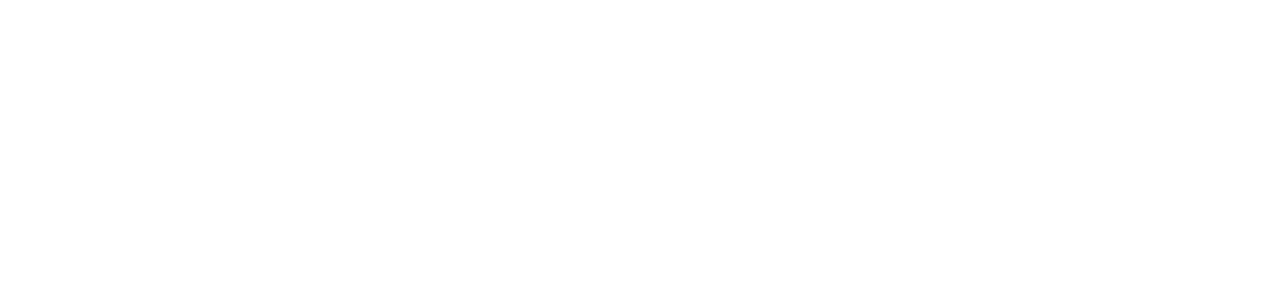
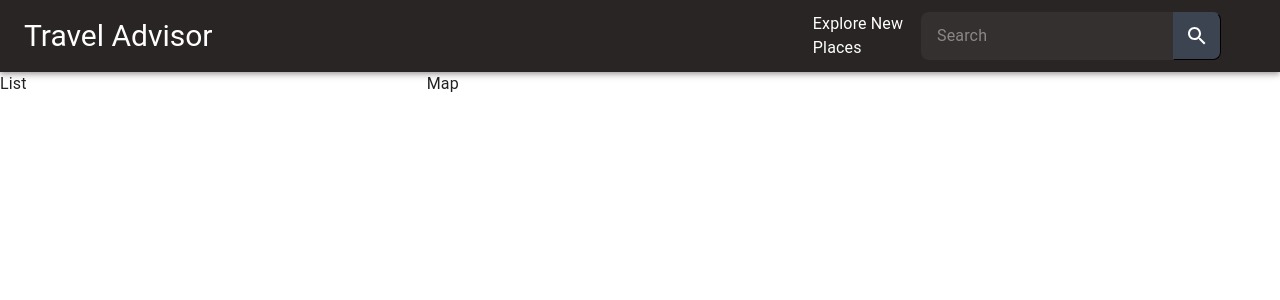
Before and after one commit to sumedhiscoding/Sober-Drunks, a React (Vite) app in the folder Travel Advisor/: page / in a window 1280 px wide. Shown: the top 300 px of the page. Built offline with nearby package versions, Linux system fonts and the light colour scheme.

Commit message:
navbar created

```diff
--- a/Travel Advisor/package.json
+++ b/Travel Advisor/package.json
@@ -11,6 +11,7 @@
   "dependencies": {
     "@emotion/react": "^11.10.0",
     "@emotion/styled": "^11.10.0",
+    "@mui/icons-material": "^5.10.2",
     "@mui/material": "^5.10.2",
     "@react-google-maps/api": "^2.12.2",
     "axios": "^0.27.2",
--- a/Travel Advisor/src/App.jsx
+++ b/Travel Advisor/src/App.jsx
@@ -1,13 +1,24 @@
 import { useState } from "react";
-import reactLogo from "./assets/react.svg";
+import Header from "./Header/Header";
+import List from "./List/List";
+import PlaceDetails from "./PlaceDetails/PlaceDetails";
+import Map from "./Map/Map";
 import "./App.css";
+import { CssBaseline, Grid } from "@mui/material";
 
 function App() {
   return (
     <>
-      {/* <button className="bg-slate-900 px-2 py-1 rounded-md text-white">
-        cools
-      </button> */}
+      <CssBaseline />
+      <Header />
+      <Grid container spacing={3} style={{ width: "100%" }}>
+        <Grid item xs={12} md={4}>
+          <List />
+        </Grid>
+        <Grid item xs={12} md={8}>
+          <Map />
+        </Grid>
+      </Grid>
     </>
   );
 }
--- /dev/null
+++ b/Travel Advisor/src/Header/Header.jsx
@@ -0,0 +1,39 @@
+import React from "react";
+import { Autocomplete } from "@react-google-maps/api";
+import AppBar from "@mui/material/AppBar";
+import Toolbar from "@mui/material/Toolbar";
+import Typography from "@mui/material/Typography";
+import InputBase from "@mui/material/InputBase";
+import Box from "@mui/material/Box";
+import SearchIcon from "@mui/icons-material/Search";
+const Header = () => {
+  return (
+    <>
+      <AppBar position="static" className=" bg-stone-800">
+        <Toolbar className="flex justify-between ">
+          <Typography variant="h5" className="text-3xl">
+            Travel Advisor
+          </Typography>
+          <div className="flex ">
+            <Typography className="my-3 text-white">
+              Explore New Places
+            </Typography>
+            {/* <Autocomplete> */}
+
+            <div className="input-group my-3">
+              <InputBase
+                placeholder="Search"
+                className="text-white input input-bordered input-ghost "
+              />
+              <button className="SearchIcon btn btn-square ">
+                <SearchIcon className="text-white " />
+              </button>
+            </div>
+          </div>
+        </Toolbar>
+      </AppBar>
+    </>
+  );
+};
+
+export default Header;
--- /dev/null
+++ b/Travel Advisor/src/List/List.jsx
@@ -0,0 +1,9 @@
+import React from 'react'
+
+const List = () => {
+  return (
+    <div>List</div>
+  )
+}
+
+export default List
--- /dev/null
+++ b/Travel Advisor/src/Map/Map.jsx
@@ -0,0 +1,9 @@
+import React from 'react'
+
+const Map = () => {
+  return (
+    <div>Map</div>
+  )
+}
+
+export default Map
--- /dev/null
+++ b/Travel Advisor/src/PlaceDetails/PlaceDetails.jsx
@@ -0,0 +1,9 @@
+import React from 'react'
+
+const PlaceDetails = () => {
+  return (
+    <div>PlaceDetails</div>
+  )
+}
+
+export default PlaceDetails
```
Also changed, not shown: Travel Advisor/src/Header/styles.js (added), Travel Advisor/src/List/styles.js (added), Travel Advisor/src/Map/styles.js (added), Travel Advisor/src/PlaceDetails/styles.js (added), 1 other file (tests, documents, lock files or other folders).
